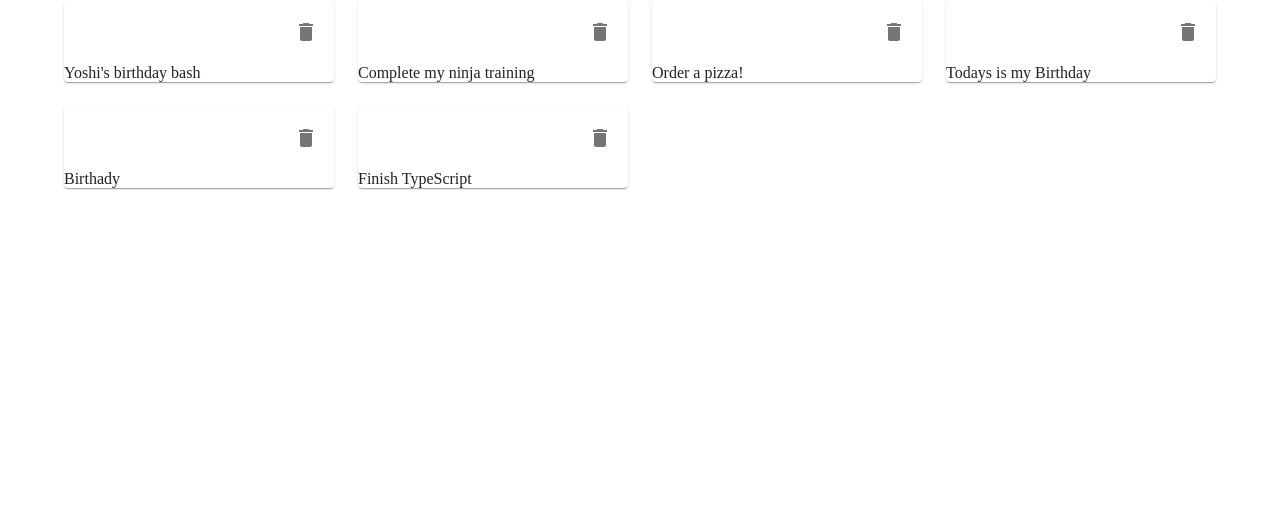
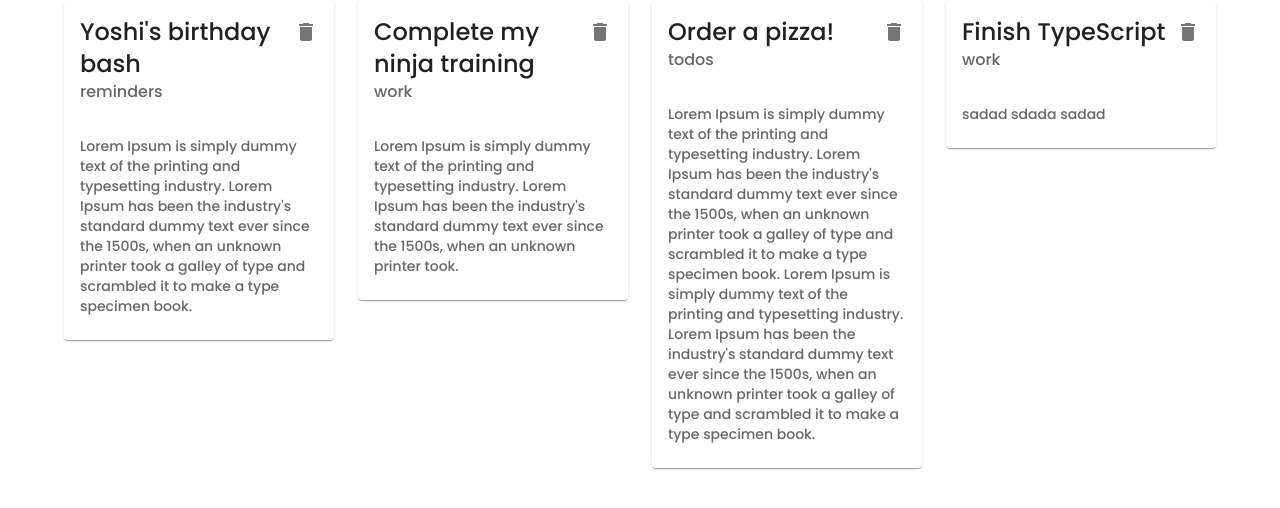
Before and after one commit to Raj-Thombare/MaterialUI, a React (Create React App) app: page /notes in a window 1280 px wide. Shown: the top 508 px of the page. Built offline with nearby package versions, Linux system fonts and the light colour scheme; data requests are answered from the project's data file.

Commit message:
feat: delete note

```diff
--- a/data/db.json
+++ b/data/db.json
@@ -19,18 +19,6 @@
       "id": 3
     },
     {
-      "title": "Todays is my Birthday",
-      "details": "asdadadadad",
-      "category": "reminder",
-      "id": 4
-    },
-    {
-      "title": "Birthady",
-      "details": "asdadsadad",
-      "category": "reminder",
-      "id": 5
-    },
-    {
       "title": "Finish TypeScript",
       "details": "sadad sdada sadad ",
       "category": "work",
--- a/src/components/CardNotes.jsx
+++ b/src/components/CardNotes.jsx
@@ -1,18 +1,30 @@
 import React from "react";
-import { Card, CardHeader, CardContent, IconButton } from "@mui/material";
+import {
+  Card,
+  CardHeader,
+  IconButton,
+  CardContent,
+  Typography,
+} from "@mui/material";
 import DeleteIcon from "@mui/icons-material/Delete";
 
-const CardNotes = ({ note }) => {
+const CardNotes = ({ note, onDelete }) => {
   return (
     <Card>
       <CardHeader
         action={
-          <IconButton>
+          <IconButton onClick={() => onDelete(note.id)}>
             <DeleteIcon />
           </IconButton>
         }
+        title={note.title}
+        subheader={note.category}
       />
-      {note}
+      <CardContent>
+        <Typography variant="body2" color="text.secondary">
+          {note.details}
+        </Typography>
+      </CardContent>
     </Card>
   );
 };
--- a/src/pages/Notes.jsx
+++ b/src/pages/Notes.jsx
@@ -11,12 +11,21 @@
       .then((data) => setNotes(data));
   }, []);
 
+  const deleteNoteHandler = (id) => {
+    fetch("http://localhost:8000/notes/" + id, {
+      method: "DELETE",
+    });
+
+    const newNotes = notes.filter((note) => note.id != id);
+    setNotes(newNotes);
+  };
+
   return (
     <Container>
       <Grid container spacing={3}>
         {notes.map((note) => (
           <Grid item key={note.id} xs={12} md={6} lg={3}>
-            <CardNotes note={note.title} />
+            <CardNotes note={note} onDelete={deleteNoteHandler} />
           </Grid>
         ))}
       </Grid>
```
